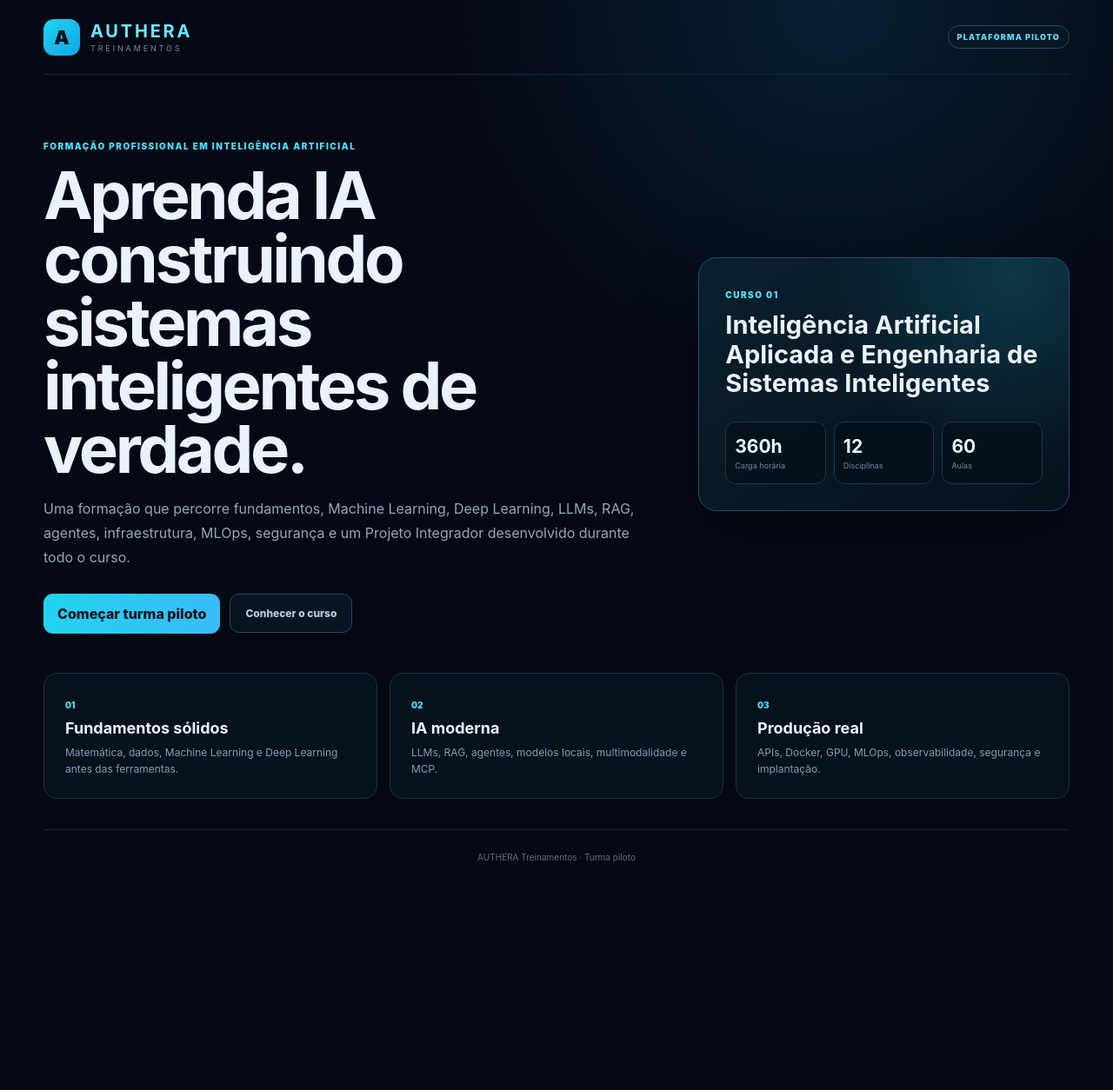
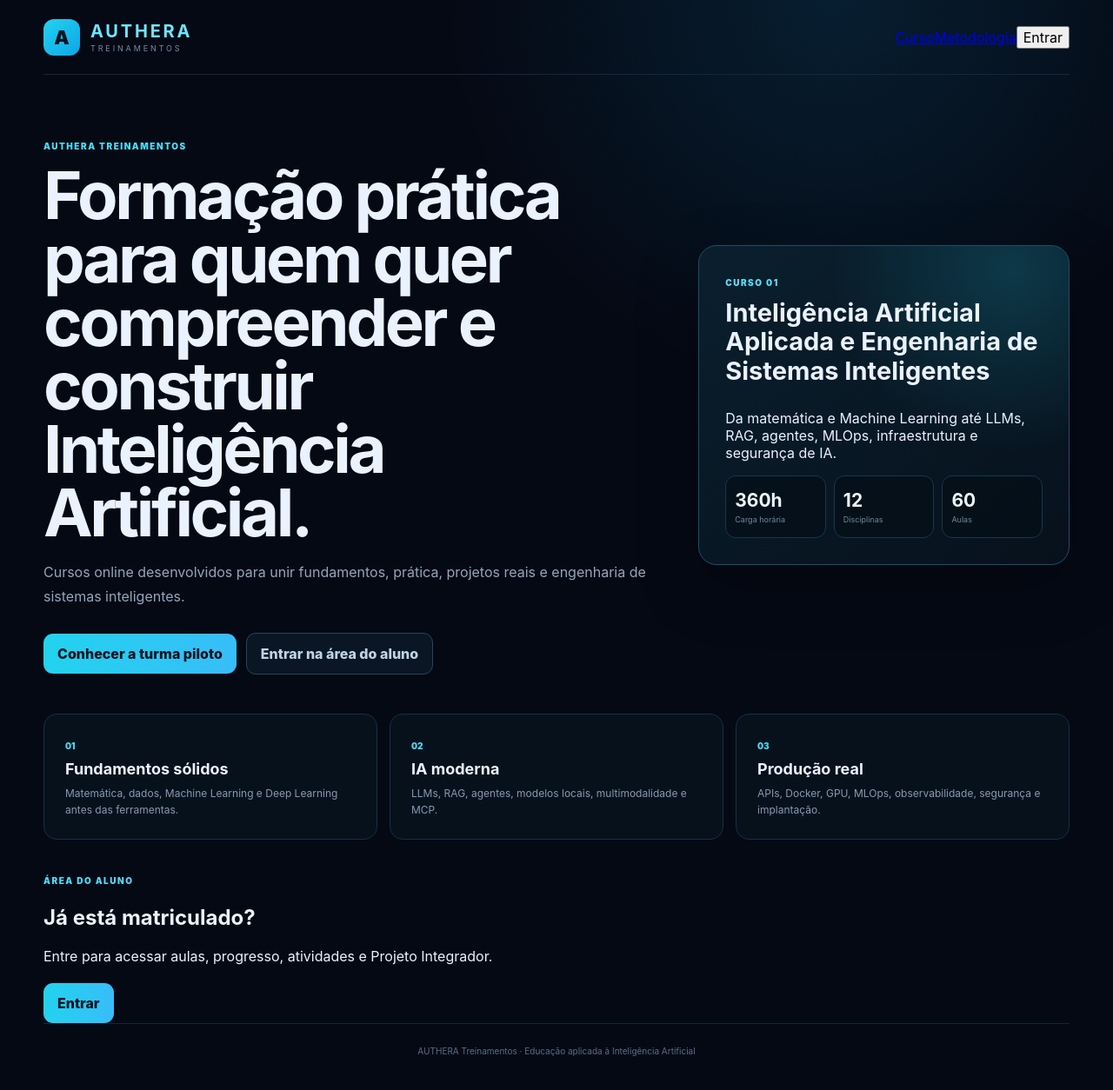
Before and after one commit to nilsondb/authera-treinamentos, a React (Vite) app: page / in a window 1280 px wide. Shown: the top 1254 px of the page at 87% size. Before the commit the page ends 1044 px from the top, so only its background shows below. Built offline with nearby package versions, Linux system fonts and the light colour scheme.

Commit message:
feat: make public landing independent from student session

```diff
--- a/src/App.tsx
+++ b/src/App.tsx
@@ -33,7 +33,7 @@ const projectMilestones: Record<number, string> = {
   12: 'Consolidar, documentar, demonstrar e defender o produto final.',
 }
 
-type Screen = 'home' | 'register' | 'course'
+type Screen = 'home' | 'login' | 'register' | 'course'
 
 function App() {
   const [student, setStudent] = useState<Student | null>(() =>
@@ -50,6 +50,7 @@ function App() {
     loadJSON<Record<string, string>>(STORAGE.answers, {}),
   )
   const [savedMessage, setSavedMessage] = useState('')
+  const [loginError, setLoginError] = useState('')
 
   const allLessons = useMemo(
     () => course.disciplines.flatMap((discipline) => discipline.lessons),
@@ -89,11 +90,33 @@ function App() {
 
   function enterCourse() {
     if (!student) {
-      setScreen('register')
+      setScreen('login')
       return
     }
 
     localStorage.setItem(STORAGE.session, 'course')
+    setScreen('course')
+    setLoginError('')
+    window.scrollTo({ top: 0 })
+  }
+
+  function login(event: FormEvent<HTMLFormElement>) {
+    event.preventDefault()
+    const data = new FormData(event.currentTarget)
+    const email = String(data.get('email') ?? '').trim().toLowerCase()
+
+    if (!student) {
+      setLoginError('Nenhum cadastro piloto foi encontrado neste dispositivo.')
+      return
+    }
+
+    if (student.email.trim().toLowerCase() !== email) {
+      setLoginError('E-mail não corresponde ao cadastro piloto deste dispositivo.')
+      return
+    }
+
+    localStorage.setItem(STORAGE.session, 'course')
+    setLoginError('')
     setScreen('course')
     window.scrollTo({ top: 0 })
   }
@@ -144,13 +167,61 @@ function App() {
   if (screen === 'home') {
     return (
       <HomePage
-        student={student}
-        progress={progress}
-        completedLessons={completed.length}
-        onContinue={enterCourse}
+        onLogin={() => setScreen('login')}
         onRegister={() => setScreen('register')}
-        onReset={resetPilot}
       />
+    )
+  }
+
+  if (screen === 'login') {
+    return (
+      <main className="auth-page">
+        <section className="auth-shell">
+          <button className="back-home-btn" type="button" onClick={goHome}>
+            ← Página principal
+          </button>
+
+          <div className="brand-lockup">
+            <div className="brand-mark">A</div>
+            <div>
+              <strong>AUTHERA</strong>
+              <span>TREINAMENTOS</span>
+            </div>
+          </div>
+
+          <div className="pilot-badge">ÁREA DO ALUNO</div>
+          <h1>Entre para continuar seu curso.</h1>
+          <p className="auth-lead">
+            Na versão piloto, o acesso é validado pelo e-mail cadastrado neste dispositivo.
+            Na próxima fase, esta tela será substituída por autenticação real com Supabase.
+          </p>
+
+          <form className="auth-form" onSubmit={login}>
+            <label>
+              E-mail
+              <input
+                name="email"
+                type="email"
+                autoComplete="email"
+                placeholder="voce@email.com"
+                required
+              />
+            </label>
+
+            {loginError && <div className="login-error">{loginError}</div>}
+
+            <button className="primary-btn" type="submit">
+              Entrar na área do aluno
+            </button>
+          </form>
+
+          {!student && (
+            <button className="auth-register-link" onClick={() => setScreen('register')}>
+              Ainda não tenho acesso piloto
+            </button>
+          )}
+        </section>
+      </main>
     )
   }
 
@@ -427,22 +498,11 @@ function App() {
 }
 
 type HomePageProps = {
-  student: Student | null
-  progress: number
-  completedLessons: number
-  onContinue: () => void
+  onLogin: () => void
   onRegister: () => void
-  onReset: () => void
 }
 
-function HomePage({
-  student,
-  progress,
-  completedLessons,
-  onContinue,
-  onRegister,
-  onReset,
-}: HomePageProps) {
+function HomePage({ onLogin, onRegister }: HomePageProps) {
   return (
     <main className="home-page">
       <header className="home-header">
@@ -454,38 +514,40 @@ function HomePage({
           </div>
         </div>
 
-        <span className="pilot-status">PLATAFORMA PILOTO</span>
+        <div className="public-nav">
+          <a href="#curso">Curso</a>
+          <a href="#metodologia">Metodologia</a>
+          <button className="header-login-btn" onClick={onLogin}>Entrar</button>
+        </div>
       </header>
 
       <section className="home-hero">
         <div className="home-copy">
-          <span className="eyebrow">FORMAÇÃO PROFISSIONAL EM INTELIGÊNCIA ARTIFICIAL</span>
-          <h1>Aprenda IA construindo sistemas inteligentes de verdade.</h1>
+          <span className="eyebrow">AUTHERA TREINAMENTOS</span>
+          <h1>Formação prática para quem quer compreender e construir Inteligência Artificial.</h1>
           <p>
-            Uma formação que percorre fundamentos, Machine Learning, Deep Learning,
-            LLMs, RAG, agentes, infraestrutura, MLOps, segurança e um Projeto
-            Integrador desenvolvido durante todo o curso.
+            Cursos online desenvolvidos para unir fundamentos, prática, projetos reais
+            e engenharia de sistemas inteligentes.
           </p>
 
           <div className="home-actions">
-            {student ? (
-              <button className="primary-btn" onClick={onContinue}>
-                Continuar curso
-              </button>
-            ) : (
-              <button className="primary-btn" onClick={onRegister}>
-                Começar turma piloto
-              </button>
-            )}
-            <a className="secondary-link" href="#curso">
-              Conhecer o curso
-            </a>
+            <button className="primary-btn" onClick={onRegister}>
+              Conhecer a turma piloto
+            </button>
+            <button className="secondary-btn" onClick={onLogin}>
+              Entrar na área do aluno
+            </button>
           </div>
         </div>
 
         <div className="home-course-card" id="curso">
           <span>CURSO 01</span>
           <h2>{course.title}</h2>
+          <p>
+            Da matemática e Machine Learning até LLMs, RAG, agentes, MLOps,
+            infraestrutura e segurança de IA.
+          </p>
+
           <div className="home-stats">
             <div><b>360h</b><span>Carga horária</span></div>
             <div><b>12</b><span>Disciplinas</span></div>
@@ -494,27 +556,7 @@ function HomePage({
         </div>
       </section>
 
-      {student && (
-        <section className="returning-card">
-          <div className="returning-avatar">{student.name.charAt(0).toUpperCase()}</div>
-          <div className="returning-copy">
-            <span>Bem-vindo de volta</span>
-            <h2>{student.name}</h2>
-            <p>{completedLessons} de 60 aulas concluídas</p>
-          </div>
-          <div className="returning-progress">
-            <strong>{progress}%</strong>
-            <div className="progress-track">
-              <div className="progress-fill" style={{ width: `${progress}%` }} />
-            </div>
-          </div>
-          <button className="primary-btn" onClick={onContinue}>
-            Continuar de onde parei
-          </button>
-        </section>
-      )}
-
-      <section className="home-pillars">
+      <section className="home-pillars" id="metodologia">
         <article>
           <span>01</span>
           <h3>Fundamentos sólidos</h3>
@@ -532,14 +574,17 @@ function HomePage({
         </article>
       </section>
 
-      {student && (
-        <div className="pilot-maintenance">
-          <button onClick={onReset}>Apagar dados locais da turma piloto</button>
+      <section className="public-cta">
+        <div>
+          <span className="section-label">ÁREA DO ALUNO</span>
+          <h2>Já está matriculado?</h2>
+          <p>Entre para acessar aulas, progresso, atividades e Projeto Integrador.</p>
         </div>
-      )}
+        <button className="primary-btn" onClick={onLogin}>Entrar</button>
+      </section>
 
       <footer className="home-footer">
-        AUTHERA Treinamentos · Turma piloto
+        AUTHERA Treinamentos · Educação aplicada à Inteligência Artificial
       </footer>
     </main>
   )
```
